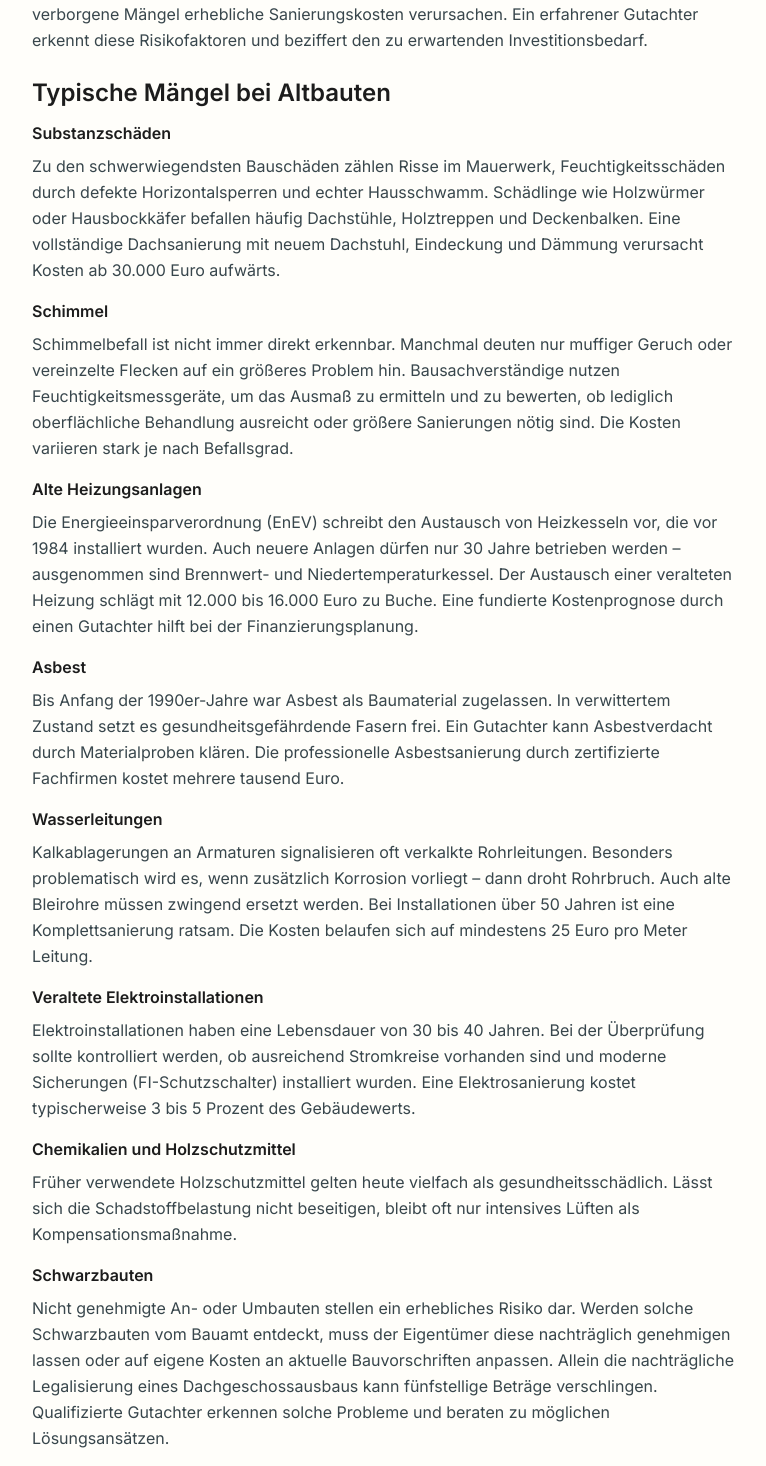
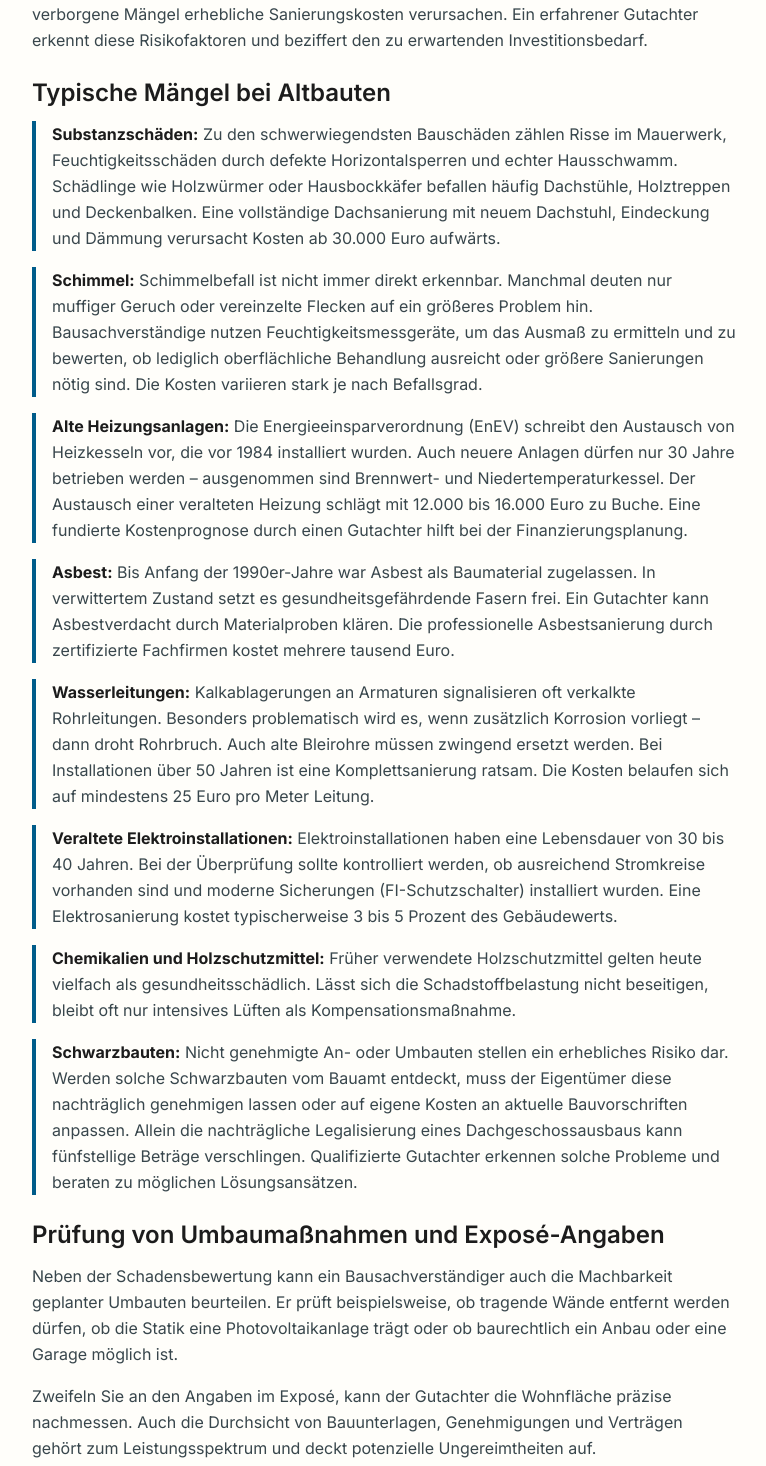
Before and after one commit to sxndayy/claverum-app, a React (Vite) app: page /blog/hauskauf-beratung in a window 1280 px wide. Shown: the part 4104-5570 px from the top of the page, without its empty margins (256-1022 px from the left). Built offline with nearby package versions, Linux system fonts and the light colour scheme; no server answers.

Commit message:
SEO optimization for blog page: reduce headings from ~42 to ~30, vary anchor texts, add explicit robots tag, fix canonical URLs for blog posts

```diff
--- a/src/pages/BlogHauskaufBeratung.tsx
+++ b/src/pages/BlogHauskaufBeratung.tsx
@@ -139,8 +139,9 @@ const BlogHauskaufBeratung = () => {
       <SEO
         title="Hauskauf Beratung: Wann sie sinnvoll ist, Kosten und Leistungen"
         description="Hauskauf Beratung schützt vor versteckten Mängeln. Erfahren Sie, wann ein Gutachter sinnvoll ist, was er kostet und wie Sie bis zu 40.000 € beim Immobilienkauf sparen."
-        canonical="/blog/hauskauf-beratung"
+        canonical="https://bauklar.org/blog/hauskauf-beratung"
         ogType="article"
+        noindex={false}
       />
       <Helmet>
         <script type="application/ld+json">
@@ -343,63 +344,55 @@ const BlogHauskaufBeratung = () => {
                       Typische Mängel bei Altbauten
                     </h3>
 
-                    <div className="space-y-4 mb-6">
-                      <div>
-                        <h4 className="font-semibold text-text-100 mb-2">Substanzschäden</h4>
+                    <ul className="space-y-4 mb-6 list-none">
+                      <li className="border-l-4 border-primary pl-4">
                         <p className="text-text-200 leading-relaxed">
-                          Zu den schwerwiegendsten Bauschäden zählen Risse im Mauerwerk, Feuchtigkeitsschäden durch defekte Horizontalsperren und echter Hausschwamm. Schädlinge wie Holzwürmer oder Hausbockkäfer befallen häufig Dachstühle, Holztreppen und Deckenbalken. Eine vollständige Dachsanierung mit neuem Dachstuhl, Eindeckung und Dämmung verursacht Kosten ab 30.000 Euro aufwärts.
+                          <strong className="text-text-100">Substanzschäden:</strong> Zu den schwerwiegendsten Bauschäden zählen Risse im Mauerwerk, Feuchtigkeitsschäden durch defekte Horizontalsperren und echter Hausschwamm. Schädlinge wie Holzwürmer oder Hausbockkäfer befallen häufig Dachstühle, Holztreppen und Deckenbalken. Eine vollständige Dachsanierung mit neuem Dachstuhl, Eindeckung und Dämmung verursacht Kosten ab 30.000 Euro aufwärts.
                         </p>
-                      </div>
+                      </li>
 
-                      <div>
-                        <h4 className="font-semibold text-text-100 mb-2">Schimmel</h4>
+                      <li className="border-l-4 border-primary pl-4">
                         <p className="text-text-200 leading-relaxed">
-                          Schimmelbefall ist nicht immer direkt erkennbar. Manchmal deuten nur muffiger Geruch oder vereinzelte Flecken auf ein größeres Problem hin. Bausachverständige nutzen Feuchtigkeitsmessgeräte, um das Ausmaß zu ermitteln und zu bewerten, ob lediglich oberflächliche Behandlung ausreicht oder größere Sanierungen nötig sind. Die Kosten variieren stark je nach Befallsgrad.
+                          <strong className="text-text-100">Schimmel:</strong> Schimmelbefall ist nicht immer direkt erkennbar. Manchmal deuten nur muffiger Geruch oder vereinzelte Flecken auf ein größeres Problem hin. Bausachverständige nutzen Feuchtigkeitsmessgeräte, um das Ausmaß zu ermitteln und zu bewerten, ob lediglich oberflächliche Behandlung ausreicht oder größere Sanierungen nötig sind. Die Kosten variieren stark je nach Befallsgrad.
                         </p>
-                      </div>
+                      </li>
 
-                      <div>
-                        <h4 className="font-semibold text-text-100 mb-2">Alte Heizungsanlagen</h4>
+                      <li className="border-l-4 border-primary pl-4">
                         <p className="text-text-200 leading-relaxed">
-                          Die Energieeinsparverordnung (EnEV) schreibt den Austausch von Heizkesseln vor, die vor 1984 installiert wurden. Auch neuere Anlagen dürfen nur 30 Jahre betrieben werden – ausgenommen sind Brennwert- und Niedertemperaturkessel. Der Austausch einer veralteten Heizung schlägt mit 12.000 bis 16.000 Euro zu Buche. Eine fundierte Kostenprognose durch einen Gutachter hilft bei der Finanzierungsplanung.
+                          <strong className="text-text-100">Alte Heizungsanlagen:</strong> Die Energieeinsparverordnung (EnEV) schreibt den Austausch von Heizkesseln vor, die vor 1984 installiert wurden. Auch neuere Anlagen dürfen nur 30 Jahre betrieben werden – ausgenommen sind Brennwert- und Niedertemperaturkessel. Der Austausch einer veralteten Heizung schlägt mit 12.000 bis 16.000 Euro zu Buche. Eine fundierte Kostenprognose durch einen Gutachter hilft bei der Finanzierungsplanung.
                         </p>
-                      </div>
+                      </li>
 
-                      <div>
-                        <h4 className="font-semibold text-text-100 mb-2">Asbest</h4>
+                      <li className="border-l-4 border-primary pl-4">
                         <p className="text-text-200 leading-relaxed">
-                          Bis Anfang der 1990er-Jahre war Asbest als Baumaterial zugelassen. In verwittertem Zustand setzt es gesundheitsgefährdende Fasern frei. Ein Gutachter kann Asbestverdacht durch Materialproben klären. Die professionelle Asbestsanierung durch zertifizierte Fachfirmen kostet mehrere tausend Euro.
+                          <strong className="text-text-100">Asbest:</strong> Bis Anfang der 1990er-Jahre war Asbest als Baumaterial zugelassen. In verwittertem Zustand setzt es gesundheitsgefährdende Fasern frei. Ein Gutachter kann Asbestverdacht durch Materialproben klären. Die professionelle Asbestsanierung durch zertifizierte Fachfirmen kostet mehrere tausend Euro.
                         </p>
-                      </div>
+                      </li>
 
-                      <div>
-                        <h4 className="font-semibold text-text-100 mb-2">Wasserleitungen</h4>
+                      <li className="border-l-4 border-primary pl-4">
                         <p className="text-text-200 leading-relaxed">
-                          Kalkablagerungen an Armaturen signalisieren oft verkalkte Rohrleitungen. Besonders problematisch wird es, wenn zusätzlich Korrosion vorliegt – dann droht Rohrbruch. Auch alte Bleirohre müssen zwingend ersetzt werden. Bei Installationen über 50 Jahren ist eine Komplettsanierung ratsam. Die Kosten belaufen sich auf mindestens 25 Euro pro Meter Leitung.
+                          <strong className="text-text-100">Wasserleitungen:</strong> Kalkablagerungen an Armaturen signalisieren oft verkalkte Rohrleitungen. Besonders problematisch wird es, wenn zusätzlich Korrosion vorliegt – dann droht Rohrbruch. Auch alte Bleirohre müssen zwingend ersetzt werden. Bei Installationen über 50 Jahren ist eine Komplettsanierung ratsam. Die Kosten belaufen sich auf mindestens 25 Euro pro Meter Leitung.
                         </p>
-                      </div>
+                      </li>
 
-                      <div>
-                        <h4 className="font-semibold text-text-100 mb-2">Veraltete Elektroinstallationen</h4>
+                      <li className="border-l-4 border-primary pl-4">
                         <p className="text-text-200 leading-relaxed">
-                          Elektroinstallationen haben eine Lebensdauer von 30 bis 40 Jahren. Bei der Überprüfung sollte kontrolliert werden, ob ausreichend Stromkreise vorhanden sind und moderne Sicherungen (FI-Schutzschalter) installiert wurden. Eine Elektrosanierung kostet typischerweise 3 bis 5 Prozent des Gebäudewerts.
+                          <strong className="text-text-100">Veraltete Elektroinstallationen:</strong> Elektroinstallationen haben eine Lebensdauer von 30 bis 40 Jahren. Bei der Überprüfung sollte kontrolliert werden, ob ausreichend Stromkreise vorhanden sind und moderne Sicherungen (FI-Schutzschalter) installiert wurden. Eine Elektrosanierung kostet typischerweise 3 bis 5 Prozent des Gebäudewerts.
                         </p>
-                      </div>
+                      </li>
 
-                      <div>
-                        <h4 className="font-semibold text-text-100 mb-2">Chemikalien und Holzschutzmittel</h4>
+                      <li className="border-l-4 border-primary pl-4">
                         <p className="text-text-200 leading-relaxed">
-                          Früher verwendete Holzschutzmittel gelten heute vielfach als gesundheitsschädlich. Lässt sich die Schadstoffbelastung nicht beseitigen, bleibt oft nur intensives Lüften als Kompensationsmaßnahme.
+                          <strong className="text-text-100">Chemikalien und Holzschutzmittel:</strong> Früher verwendete Holzschutzmittel gelten heute vielfach als gesundheitsschädlich. Lässt sich die Schadstoffbelastung nicht beseitigen, bleibt oft nur intensives Lüften als Kompensationsmaßnahme.
                         </p>
-                      </div>
+                      </li>
 
-                      <div>
-                        <h4 className="font-semibold text-text-100 mb-2">Schwarzbauten</h4>
+                      <li className="border-l-4 border-primary pl-4">
                         <p className="text-text-200 leading-relaxed">
-                          Nicht genehmigte An- oder Umbauten stellen ein erhebliches Risiko dar. Werden solche Schwarzbauten vom Bauamt entdeckt, muss der Eigentümer diese nachträglich genehmigen lassen oder auf eigene Kosten an aktuelle Bauvorschriften anpassen. Allein die nachträgliche Legalisierung eines Dachgeschossausbaus kann fünfstellige Beträge verschlingen. Qualifizierte Gutachter erkennen solche Probleme und beraten zu möglichen Lösungsansätzen.
+                          <strong className="text-text-100">Schwarzbauten:</strong> Nicht genehmigte An- oder Umbauten stellen ein erhebliches Risiko dar. Werden solche Schwarzbauten vom Bauamt entdeckt, muss der Eigentümer diese nachträglich genehmigen lassen oder auf eigene Kosten an aktuelle Bauvorschriften anpassen. Allein die nachträgliche Legalisierung eines Dachgeschossausbaus kann fünfstellige Beträge verschlingen. Qualifizierte Gutachter erkennen solche Probleme und beraten zu möglichen Lösungsansätzen.
                         </p>
-                      </div>
-                    </div>
+                      </li>
+                    </ul>
 
                     <h3 className="text-xl md:text-2xl font-semibold text-text-100 mt-6 mb-3">
                       Prüfung von Umbaumaßnahmen und Exposé-Angaben
@@ -549,7 +542,7 @@ const BlogHauskaufBeratung = () => {
                       Digitale Bauschadensanalyse
                     </h3>
                     <p className="text-text-200 leading-relaxed mb-4">
-                      Die digitale Variante bietet das optimale Preis-Leistungs-Verhältnis. Ab 350 Euro erhalten Sie binnen zwei Werktagen ein schriftliches Gutachten, das Mängel dokumentiert, Sanierungskosten beziffert und als Verhandlungsgrundlage dient. <a href="/#preise" onClick={(e) => scrollToHomeSection(e, 'preise')} className="text-primary hover:underline">Unsere Preise im Detail</a>.
+                      Die digitale Variante bietet das optimale Preis-Leistungs-Verhältnis. Ab 350 Euro erhalten Sie binnen zwei Werktagen ein schriftliches Gutachten, das Mängel dokumentiert, Sanierungskosten beziffert und als Verhandlungsgrundlage dient. <a href="/#preise" onClick={(e) => scrollToHomeSection(e, 'preise')} className="text-primary hover:underline">Zur Preisübersicht</a>.
                     </p>
 
                     <h3 className="text-xl md:text-2xl font-semibold text-text-100 mt-6 mb-3">
@@ -577,7 +570,7 @@ const BlogHauskaufBeratung = () => {
                       <div>
                         <h4 className="font-semibold text-text-100 mb-2">Qualifizierte Anlaufstellen kontaktieren</h4>
                         <p className="text-text-200 leading-relaxed">
-                          Der Bundesverband Deutscher Bausachverständiger (BBAUSV) sowie der Verband Privater Bauherren (VPB) vermitteln kurzfristig geprüfte Gutachter. Zeitgemäße Alternativen wie die <a href="/#leistungen" onClick={(e) => scrollToHomeSection(e, 'leistungen')} className="text-primary hover:underline">digitale Bauschadensanalyse von bauklar.org</a> bieten zudem diskrete und zügige Lösungen.
+                          Der Bundesverband Deutscher Bausachverständiger (BBAUSV) sowie der Verband Privater Bauherren (VPB) vermitteln kurzfristig geprüfte Gutachter. Zeitgemäße Alternativen wie die <a href="/#leistungen" onClick={(e) => scrollToHomeSection(e, 'leistungen')} className="text-primary hover:underline">Online-Immobilienbewertung von bauklar.org</a> bieten zudem diskrete und zügige Lösungen.
                         </p>
                       </div>
 
```
Also changed, not shown: src/components/SEO.tsx (+18 -4 lines).
